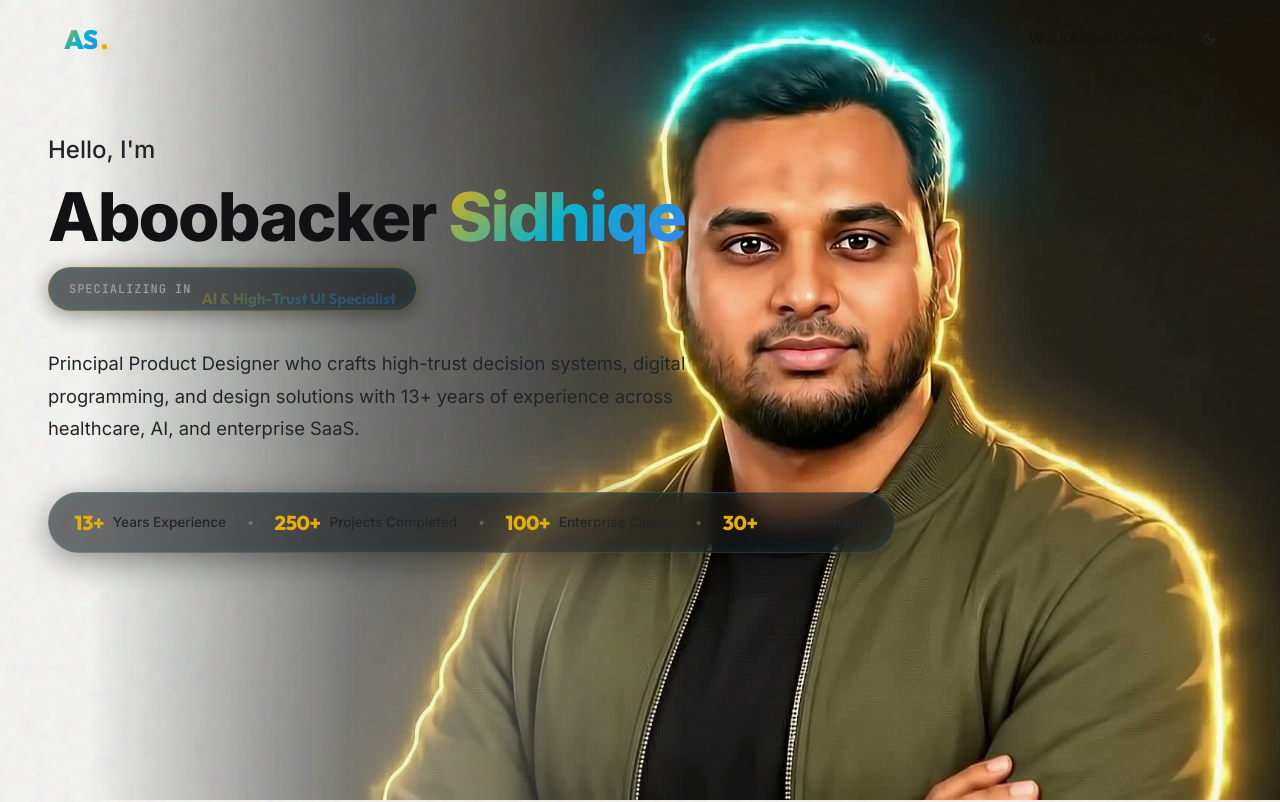
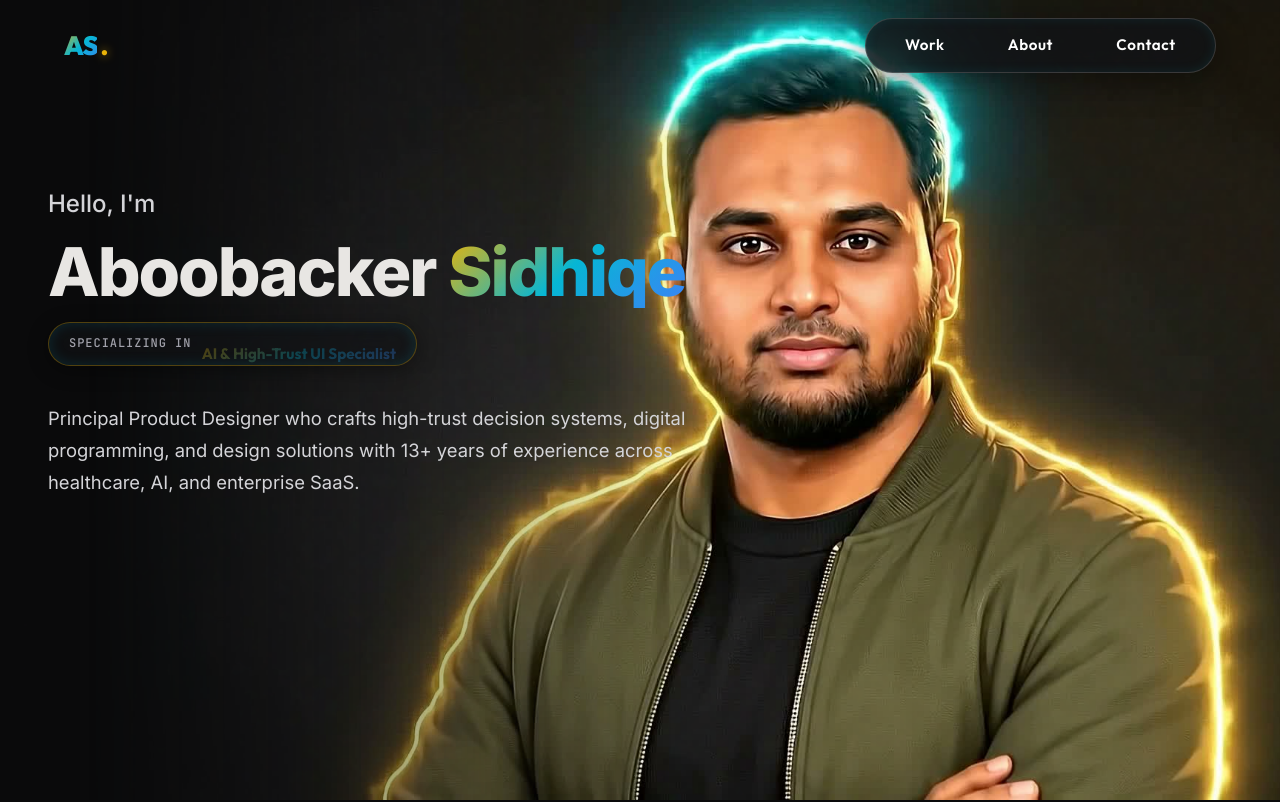
Before and after one commit to asidhiqe/asidhiqe.github.io, a Next.js app: page / in a window 1280 px wide. Shown: the top 802 px of the page. Built offline with nearby package versions, Linux system fonts and the light colour scheme.

Commit message:
fix(ui): remove extra metrics section, remove theme switch button, and fix header nav link spacing gaps

```diff
--- a/app/components/Header.tsx
+++ b/app/components/Header.tsx
@@ -7,7 +7,6 @@ import gsap from "gsap";
 
 export default function Header() {
   const [scrolled, setScrolled] = useState(false);
-  const [theme, setTheme] = useState<"dark" | "light">("dark");
   const headerRef = useRef<HTMLElement>(null);
 
   useGSAP(
@@ -18,7 +17,7 @@ export default function Header() {
       if (!isHoverCapable) return;
 
       const links = headerRef.current?.querySelectorAll(
-        ".header-nav a, .header-wordmark, .theme-toggle-btn"
+        ".header-nav-link, .header-wordmark"
       );
 
       if (!links) return;
@@ -68,29 +67,8 @@ export default function Header() {
       });
     }
 
-    const savedTheme = localStorage.getItem("theme") as "dark" | "light" | null;
-    const systemTheme = window.matchMedia("(prefers-color-scheme: light)").matches ? "light" : "dark";
-    const initialTheme = savedTheme || systemTheme;
-    setTheme(initialTheme);
-    if (initialTheme === "light") {
-      document.documentElement.classList.add("light");
-    } else {
-      document.documentElement.classList.remove("light");
-    }
-
     return () => window.removeEventListener("scroll", onScroll);
   }, []);
-
-  const toggleTheme = () => {
-    const nextTheme = theme === "dark" ? "light" : "dark";
-    setTheme(nextTheme);
-    localStorage.setItem("theme", nextTheme);
-    if (nextTheme === "light") {
-      document.documentElement.classList.add("light");
-    } else {
-      document.documentElement.classList.remove("light");
-    }
-  };
 
   return (
     <header
@@ -107,33 +85,12 @@ export default function Header() {
         <span className="header-wordmark-dot" aria-hidden="true">.</span>
       </Link>
 
-      {/* Floating Frosted Nav Pill Bar */}
-      <div className="header-nav-container">
-        <nav className="header-nav" aria-label="Primary navigation">
-          <Link href="/#selected-work" className="header-nav-link">Work</Link>
-          <Link href="/#about" className="header-nav-link">About</Link>
-          <Link href="/#contact" className="header-nav-link">Contact</Link>
-        </nav>
-      </div>
-
-      <div className="header-actions">
-        <button
-          onClick={toggleTheme}
-          className="theme-toggle-btn"
-          aria-label="Toggle light/dark theme"
-        >
-          {theme === "dark" ? (
-            <svg width="14" height="14" viewBox="0 0 24 24" fill="none" stroke="currentColor" strokeWidth="2" strokeLinecap="round" strokeLinejoin="round">
-              <circle cx="12" cy="12" r="4"/>
-              <path d="M12 2v2M12 20v2M4.93 4.93l1.41 1.41M17.66 17.66l1.41 1.41M2 12h2M20 12h2M6.34 17.66l-1.41 1.41M19.07 4.93l-1.41 1.41"/>
-            </svg>
-          ) : (
-            <svg width="14" height="14" viewBox="0 0 24 24" fill="none" stroke="currentColor" strokeWidth="2" strokeLinecap="round" strokeLinejoin="round">
-              <path d="M12 3a6 6 0 0 0 9 9 9 9 0 1 1-9-9Z"/>
-            </svg>
-          )}
-        </button>
-      </div>
+      {/* Spacious Floating Frosted Nav Pill Bar */}
+      <nav className="header-nav" aria-label="Primary navigation">
+        <Link href="/#selected-work" className="header-nav-link">Work</Link>
+        <Link href="/#about" className="header-nav-link">About</Link>
+        <Link href="/#contact" className="header-nav-link">Contact</Link>
+      </nav>
     </header>
   );
 }
--- a/app/components/Hero.tsx
+++ b/app/components/Hero.tsx
@@ -30,13 +30,6 @@ const services = [
     count: "32 Projects",
     desc: "Designing cross-platform native iOS & Android interfaces built for scale.",
   },
-];
-
-const metrics = [
-  { value: "13+", label: "Years Experience" },
-  { value: "250+", label: "Projects Completed" },
-  { value: "100+", label: "Enterprise Clients" },
-  { value: "30+", label: "Global Domains" },
 ];
 
 export default function Hero() {
@@ -102,12 +95,6 @@ export default function Hero() {
           { opacity: 0, y: 12 },
           { opacity: 1, y: 0, duration: 0.5 },
           "-=0.3"
-        )
-        .fromTo(
-          scope.querySelectorAll(".inline-metrics-bar"),
-          { opacity: 0, y: 12 },
-          { opacity: 1, y: 0, duration: 0.5 },
-          "-=0.2"
         );
     },
     { scope: containerRef }
@@ -139,21 +126,6 @@ export default function Hero() {
           <p className="hero-subtitle">
             Principal Product Designer who crafts high-trust decision systems, digital programming, and design solutions with 13+ years of experience across healthcare, AI, and enterprise SaaS.
           </p>
-
-          {/* Streamlined Inline Glass Metrics Bar — End of Fold 1 */}
-          <div className="inline-metrics-bar">
-            {metrics.map((m, idx) => (
-              <div key={m.label} className="inline-metric-item">
-                <span className="inline-metric-val">{m.value}</span>
-                <span className="inline-metric-lbl">{m.label}</span>
-                {idx < metrics.length - 1 && (
-                  <span className="inline-metric-divider" aria-hidden="true">
-                    •
-                  </span>
-                )}
-              </div>
-            ))}
-          </div>
         </div>
       </section>
 
--- a/app/globals.css
+++ b/app/globals.css
@@ -346,27 +346,44 @@ ol {
   text-shadow: 0 0 10px rgba(234, 179, 8, 0.8);
 }
 
-.header-nav-container {
-  display: flex;
-  align-items: center;
-  gap: 1.2rem;
-  margin-left: auto;
-  order: 1;
-  padding: 0.4rem 0.75rem;
-  border: 1px solid transparent;
+.header-nav {
+  display: flex !important;
+  flex-direction: row !important;
+  align-items: center !important;
+  gap: 2.25rem !important;
+  margin-left: auto !important;
+  background: rgba(18, 19, 22, 0.85);
+  border: 1px solid rgba(255, 255, 255, 0.16);
   border-radius: 999px;
-  transition: color var(--dur-fast) var(--ease-out), border-color var(--dur-fast) var(--ease-out), background var(--dur-fast) var(--ease-out), backdrop-filter var(--dur-fast) var(--ease-out);
-}
-
-.header-nav a:hover,
-.header-nav a:focus-visible,
-.header-nav a.active {
-  color: var(--text-primary);
-  border-color: rgba(255, 255, 255, 0.12);
-  background: rgba(255, 255, 255, 0.08);
-  backdrop-filter: blur(12px);
-  -webkit-backdrop-filter: blur(12px);
-}
+  backdrop-filter: blur(20px);
+  -webkit-backdrop-filter: blur(20px);
+  padding: 0.55rem 1.6rem;
+  box-shadow: 0 8px 32px rgba(0, 0, 0, 0.4), inset 0 0 12px rgba(6, 182, 212, 0.1);
+}
+
+.header-nav-link {
+  font-family: var(--font-display), sans-serif !important;
+  font-size: 0.95rem !important;
+  font-weight: 600 !important;
+  color: #ffffff !important;
+  letter-spacing: 0.04em !important;
+  text-transform: none !important;
+  padding: 0.35rem 0.85rem !important;
+  border: none !important;
+  border-radius: 999px !important;
+  transition: color 0.2s ease, text-shadow 0.2s ease !important;
+  text-decoration: none !important;
+  white-space: nowrap !important;
+}
+
+.header-nav-link:hover,
+.header-nav-link:focus-visible,
+.header-nav-link.active {
+  color: #eab308 !important;
+  text-shadow: 0 0 12px rgba(234, 179, 8, 0.8) !important;
+  background: transparent !important;
+}
+
 
 html.light .header-nav a:hover,
 html.light .header-nav a:focus-visible,
```
